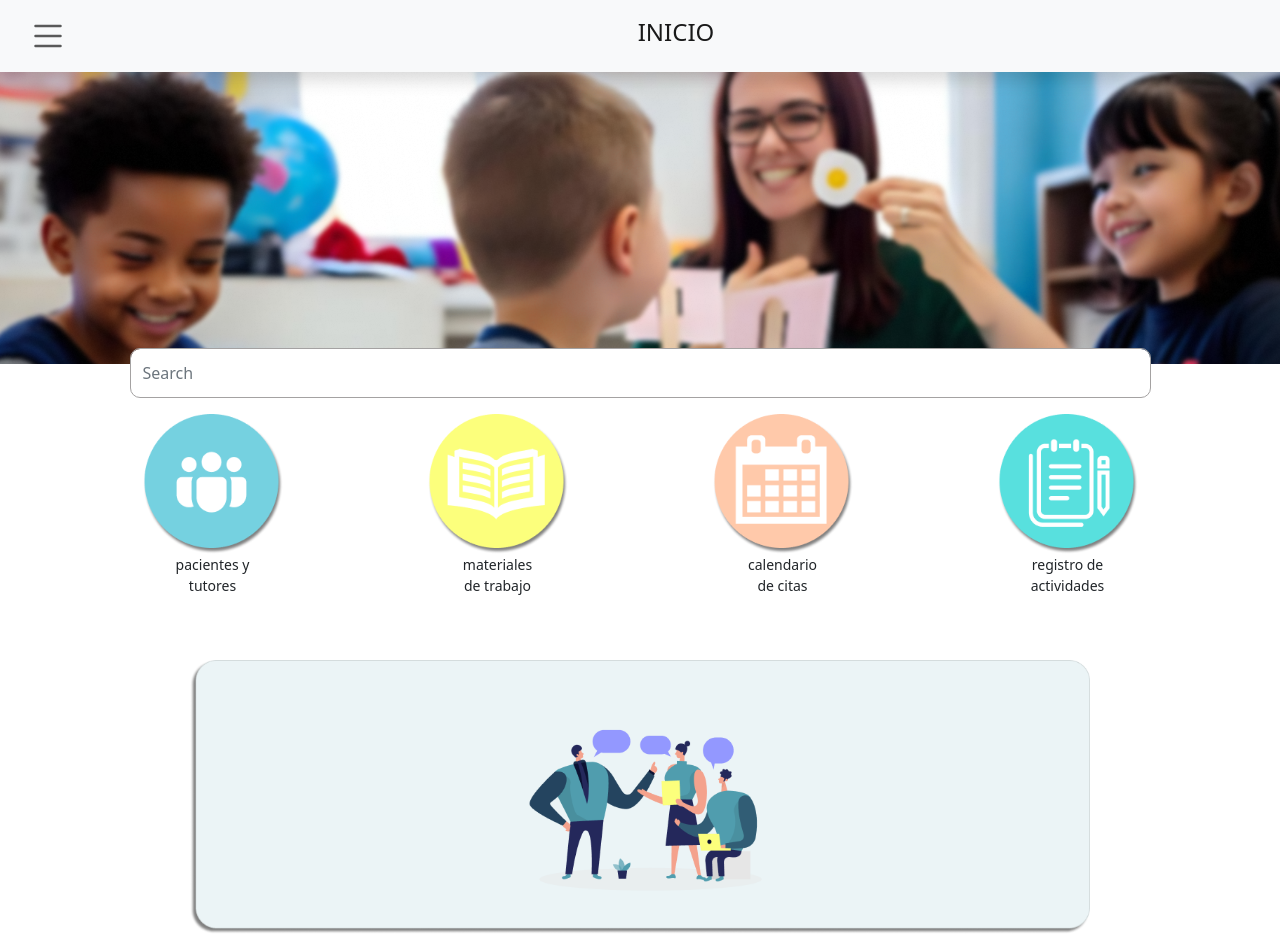
After one commit to dvBelenMG/SystemAt, a PHP site: page /dashoard1.php in a window 1280 px wide. The commit adds this page. Run offline with PHP 8.4, Linux system fonts and the light colour scheme.

Commit message:
cambios en el dashboard

```diff
--- /dev/null
+++ b/css/dash1.css
@@ -0,0 +1,13 @@
+.container input{
+    border-radius: 10px;
+    border: 1.5px solid #A4A2A2;
+    height: 50px;
+    z-index: 2;
+}
+.encabezado{
+    z-index: 1;
+}
+
+.mt-n5{
+    margin-top: -1rem;
+}
--- /dev/null
+++ b/dashoard1.php
@@ -0,0 +1,64 @@
+<!DOCTYPE html>
+<html lang="en">
+<head>
+    <meta charset="UTF-8">
+    <meta name="viewport" content="width=device-width, initial-scale=1.0">
+    <link rel="stylesheet" href="css/bootstrap.min.css">
+    <link rel="stylesheet" href="css/dash1.css">
+    <title>Document</title>
+</head>
+<body>
+<?php include 'process\menu1.php';?>
+<nav class="navbar navbar-light bg-light shadow">
+    <div class="container-fluid">
+        <a class="icon nav-link active" data-bs-toggle="offcanvas" href="#offcanvasMenu" role="button">
+            <img src="img/list.svg" width="40px" alt="">
+        </a>
+        <a class="navbar-brand mx-auto" href="#">
+            <h4>INICIO</h4>
+        </a>
+    </div>
+</nav>
+
+<!--img de encabezado-->
+<img src="img/terapia.png" class="encabezado img-fluid" alt="...">
+
+<div class="container">
+    <!--barra de busqueda-->
+    <div class="row justify-content-center mt-n5">
+        <div class="col-sm-11 col-md-11 col-md-11">
+        <input class="form-control me-2" type="search" placeholder="Search" aria-label="Search">
+        </div>
+    </div>
+
+    <!--apartados del dashboard-->
+    <div class="row mt-3">
+    <div class="col-3 text-center">
+        <img src="img/peoples.png" width="140px" class="img-fluid" alt="...">
+        <p class="small">pacientes y <br> tutores</p>
+    </div>
+    <div class="col-3 text-center">
+        <img src="img/book.png" width="140px" class="img-fluid" alt="...">
+        <p class="small">materiales<br>de trabajo</p>
+    </div>
+    <div class="col-3 text-center">
+        <img src="img/calendar.png" width="140px" class="img-fluid" alt="...">
+        <p class="small">calendario<br>de citas</p>
+    </div>
+    <div class="col-3 text-center">
+        <img src="img/notebook.png" width="140px" class="img-fluid" alt="...">
+        <p class="small">registro de<br>actividades</p>
+    </div>
+    </div>
+
+    <div class="row mt-5 text-center ">
+        <div class="col-sm-12 col-md-12 col-lg 12">
+        <img src="img/cyp.png" width="900px" class="img-fluid" alt="...">
+        </div>
+    </div>
+</div>
+
+<script src="js\bootstrap.bundle.min.js"></script>
+
+</body>
+</html>
--- a/perfil.php
+++ b/perfil.php
@@ -3,9 +3,12 @@
 <head>
     <meta charset="UTF-8">
     <meta name="viewport" content="width=device-width, initial-scale=1.0">
+    <link rel="stylesheet" href="css/preloader.css">
+    <link rel="stylesheet" href="css/bootstrap.min.css">
     <title>Document</title>
 </head>
 <body>
 
+
 </body>
 </html>
--- /dev/null
+++ b/process/menu1.php
@@ -0,0 +1,21 @@
+<div class="offcanvas offcanvas-start" tabindex="-1" id="offcanvasMenu" aria-labelledby="offcanvasMenuLabel">
+  <div class="offcanvas-header">
+    <h5 class="offcanvas-title" id="offcanvasMenuLabel">Abilitytalk</h5>
+    <button type="button" class="btn-close text-reset" data-bs-dismiss="offcanvas" aria-label="Close"></button>
+  </div>
+  <div class="offcanvas-body">
+    <div>
+      Some text as placeholder. In real life you can have the elements you have chosen. Like, text, images, lists, etc.
+    </div>
+    <div class="dropdown mt-3">
+      <button class="btn btn-secondary dropdown-toggle" type="button" id="dropdownMenuButton" data-bs-toggle="dropdown">
+        Dropdown button
+      </button>
+      <ul class="dropdown-menu" aria-labelledby="dropdownMenuButton">
+        <li><a class="dropdown-item" href="#">Action</a></li>
+        <li><a class="dropdown-item" href="#">Another action</a></li>
+        <li><a class="dropdown-item" href="#">Something else here</a></li>
+      </ul>
+    </div>
+  </div>
+</div>
```
Also changed, not shown: css/login.css (+8 -1 lines), css/preloader.css (added, +48 -0 lines), login.php (+13 -5 lines), img/book.png (added), img/calendar.png (added), img/cyp.png (added), img/list.svg (added), img/notebook.png (added), img/peoples.png (added), img/terapia.png (added).
